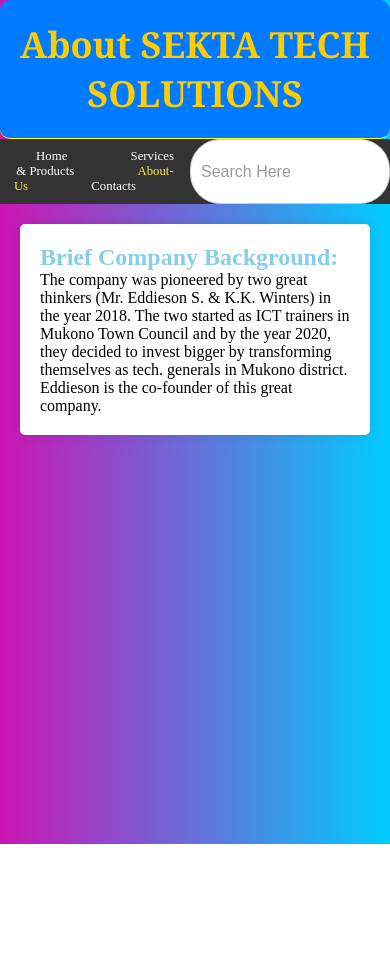
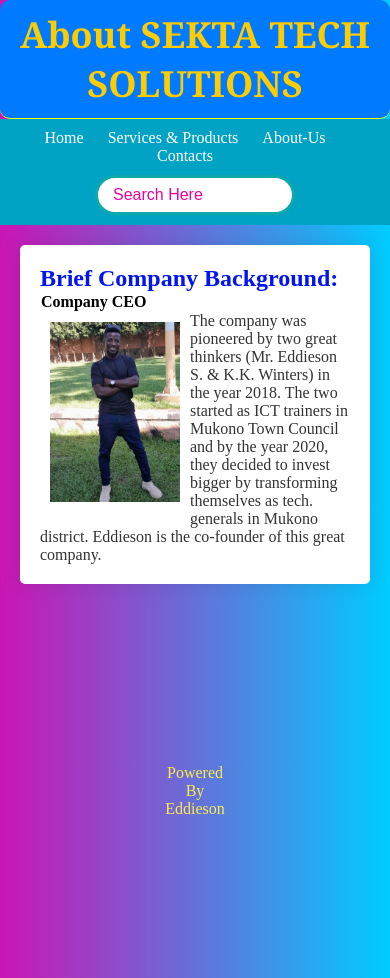
Before and after one commit to SsejjengoEdward8576/ssejjengoedward8576.sektawebsite.io, a plain HTML site: page about-us.html in a window 390 px wide. Before the commit the page ends 844 px from the top, so only its background shows below. Drawn offline with Linux system fonts and the light colour scheme.

Commit message:
Updating website source files

```diff
--- a/about-us.html
+++ b/about-us.html
@@ -4,9 +4,8 @@
 	<meta charset="utf-8">
 	<meta name="viewport" content="width=device-width, initial-scale=1">
 	<title>About-Us-Sekta Tech Solution</title>
-	<link rel="stylesheet" type="text/css" href="sheet1.css">
-	<link rel="stylesheet" type="text/css" href="sheet2.css">
-	<link rel="stylesheet" type="text/css" href="styles.css">
+	<link rel="stylesheet" type="text/css" href="main.css">
+	<link rel="stylesheet" type="text/css" href="about.css">
 </head>
 <body>
 	<header class="header">
@@ -16,19 +15,31 @@
 		<ul>
 			<li><a href="index.html">Home</a></li>
 			<li><a href="service-product.html">Services & Products</a></li>
-			<li>About-Us</li>
+			<li><a href="about-us.html">About-Us</a></li>
 			<li class="push"><a href="contacts.html">Contacts</a></li>
 		</ul>
 		<input type="text" class="custom-input"	placeholder="Search Here">
 	</nav>
 	<section class="main-content">
-		<h2 style="color: skyblue;">Brief Company Background:</h2>
-		<div>The company was pioneered by two great thinkers (Mr. Eddieson S. & K.K. Winters) in the year 2018.
-			The two started as ICT trainers in Mukono Town Council and by the year 2020,
-			they decided to invest bigger by transforming themselves as tech. generals in Mukono district.
-			Eddieson is the co-founder of this great company.
+		<div class="grid-container">
+			<div class="grid-item-1">
+				<h2 style="color: rgb(0, 20, 244)">Brief Company Background:</h2>
+				<h4 style="padding: 1px;">Company CEO</h4>
+				<p><img src="edward.jpg" height="200px" width="150px">The company was pioneered by two great thinkers (Mr. Eddieson S. & K.K. Winters) in the year 2018.
+				The two started as ICT trainers in Mukono Town Council and by the year 2020,
+				they decided to invest bigger by transforming themselves as tech. generals in Mukono district.
+				Eddieson is the co-founder of this great company.</p>
+			</div>
+			<div class="grid-item-2">
+
+			</div>
 		</div>
 	</section>
+	<div class="item-footer">
+		<footer style="text-align: center; color:#FFEB4B !important">
+			<p style="color:#FFEB4B !important">Powered By Eddieson</p>
+		</footer>
+	</div>
 
 </body>
 </html>
--- /dev/null
+++ b/about.css
@@ -0,0 +1,13 @@
+.main-content {
+    background-color: #FFF;
+    padding: 20px;
+    margin: 20px;
+    border-radius: 5px;
+    box-shadow: 0 0 20px rgba(0, 0, 0, 0.1);
+    overflow: auto;
+}
+
+img{
+    float: left;
+    padding: 10px;
+}
--- a/styles.css
+++ b/main.css
@@ -3,20 +3,23 @@
     margin: 0;
     padding: 0;
     box-sizing: border-box;
+    max-width: 100%;
 }
 
 body{
 	margin: auto 0;
 	background: linear-gradient(to right,  rgb(203, 21, 179), rgb(0, 204, 255));
 	background-size: cover;
+    overflow: auto;
 }
 
 .header {
     font-family: Georgia, 'Times New Roman', Times, serif;
     background-color: #007BFF;
     color: #FFF;
-    padding: 20px;
+    padding: 10px;
     text-align: center;
+    width: 100%;
     max-width: auto;
 	border-radius: 10px;
 	border-bottom: 2px solid yellow;
@@ -25,8 +28,10 @@
 }
 
 .navbar {
-    background-color: #333;
+    position: relative;
+    background-color: #00a3c4;
     text-align: center;
+    width: auto;
 }
 
 .navbar ul {
@@ -44,13 +49,39 @@
     color: #FFF;
 }
 
+a:active{
+    color: #007BFF;
+}
+
 .main-content {
     background-color: #FFF;
     padding: 20px;
-    margin: 20px;
+    margin: 5px 0px;
     border-radius: 5px;
     box-shadow: 0 0 10px rgba(0, 0, 0, 0.1);
 }
+
+/*Using Media Query*/
+@media (max-width: 768px) {
+    /* Adjust styles for screens up to 768px width */
+    h1 {
+        font-size: 28px; /* Decrease the font size */
+    }
+    .main-content {
+        padding: 10px; /* Reduce padding */
+    }
+}
+
+@media (max-width: 480px) {
+    /* Adjust styles for screens up to 480px width */
+    h1 {
+        font-size: 24px; /* Further decrease the font size */
+    }
+    .main-content {
+        padding: 5px; /* Reduce padding even more */
+    }
+}
+
 
 /* Add animation and transitions for <h1> elements */
 
@@ -90,43 +121,30 @@
     color: #333;
 }
 
-.sliding-text{
-    overflow: hidden;
-    position: relative;
-    width: 800px;
-    height: 100px;
-}
-
-.sliding-text h2{
-    position: absolute;
-    animation: slide 10s linear infinite;
-    white-space: nowrap;
-}
-
-@keyframes slide {
-    0% {
-        transform: translateX(100%);
-    }
-    100% {
-        transform: translateX(-100%);
-    }
-}
-
 /* Style the custom input */
 .custom-input {
     width: 200px; /* Adjust the width as needed */
-    padding: 10px;
-    border: 1px solid #ccc;
-    border-radius: 30px;
+    height: 40px;
+    padding: 15px;
+    border: 3px solid #10a9a9;
+    border-radius: 100px;
     font-size: 16px;
     outline: none;
+    margin-bottom: 10px;
+    text-decoration-color: #ff22da;
     transition: border-color 0.3s ease-in-out;
 }
 
 .custom-input::placeholder {
-    color: #999;
+    color: #e8039c;
 }
 
 .custom-input:focus {
     border-color: #007BFF;
 }
+
+footer{
+	text-align: center;
+	color: yellow;
+	padding: 10rem;
+}
--- a/sheet1.css
+++ b/sheet1.css
@@ -1,14 +1,4 @@
-body{
-	margin: auto 0;
-	background: linear-gradient(to right,  rgb(203, 21, 179), rgb(0, 204, 255));
-	background-size: cover;
-}
 
-header{
-	text-align: center;
-	top: 0;
-  left: 0;
-/*  width: 100%;*/
 /*  padding: 10px;*/
 /*  box-sizing: border-box;*/
 }
@@ -36,6 +26,7 @@
 	font-size: 20px;
 	margin: 0;
 	padding: 5px;
+	height: auto;
 }
 @media only screen and (max-width:600px){
 	.navbar{
@@ -57,9 +48,9 @@
 	color: #FFEB4B;
 	text-decoration: none;
 }
-.push{
+/* .push{
 	margin-left: auto;
-}
+} */
 
 img{
 	align-items: flex-start;
@@ -70,3 +61,49 @@
 	transform: scale(1.1);
 	cursor: pointer;
 }
+
+.grid-container {
+	display: grid;
+	grid-template-columns: 200px 200px 150px;
+	grid-auto-rows: auto;
+	gap: 20px;
+	grid-template-areas:
+	'content content'
+
+	;
+}
+
+.grid-item-1{
+	grid-area: content;
+	align-items: center;
+}
+
+.main-container{
+	display: grid;
+	grid-template-columns: auto auto auto auto;
+	grid-template-rows: auto auto auto auto;
+	column-gap: 10px;
+	row-gap: 7px;
+	padding: auto 0px;
+	align-items: center;
+	grid-template-areas:
+	'header header header header'
+	'navbar navbar navbar navbar'
+	'main main main main'
+	'main main footer footer';
+}
+
+.item-header{
+	grid-area: header;
+}
+
+.item-navbar{
+	grid-area: navbar;
+}
+
+.item-content{
+	grid-area: main;
+}
+.item-footer{
+	grid-area: footer;
+}
```
Also changed, not shown: contacts.html (+9 -5 lines), index.css (added, +21 -0 lines), index.html (+29 -6 lines), service-product.html (+8 -3 lines), sheet2.css (deleted, +0 -17 lines), background_image.png (deleted), contacts.css (added), script.js (added), service.css (added).
